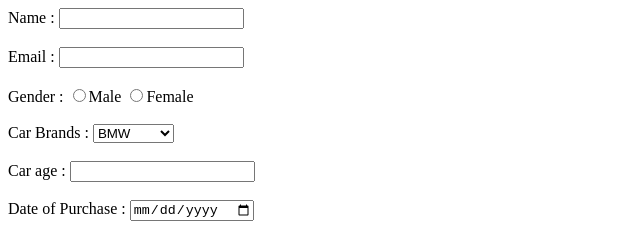
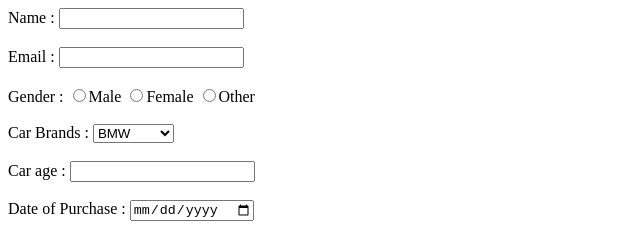
Before and after one commit to acciojob/car-insurance-form-sandyc4136, a website: page main.html in a window 1280 px wide. Shown: the top 236 px of the page, 0-640 px from the left. Drawn offline with Linux system fonts and the light colour scheme.

Commit message:
created a submission

```diff
--- a/main.html
+++ b/main.html
@@ -9,30 +9,21 @@
 <body>
 	<!-- the entire body must be written by student -->
 	<form  method="post">
-		<label for="name" >
-			Name :
-		</label>
+		<label for="name" >Name :</label>
 		<input type="text" name="name" id="name" required><br><br>
-
-		<label for="email">
-			Email :
-		</label>
+		<label for="email">Email :</label>
 		<input type="email" name="email" id="email" required> <br><br>
-		<label for="gender">
-			Gender :
-		</label>
+		<label for="gender">Gender :</label>
 		<input id="male" type="radio" name="gender" required>Male
 		<input id="female" type="radio" name="gender" required>Female
-		<br><br>
+		<input id="other" type="radio" name="gender" required>Other<br><br>
 		<label for="cars">Car Brands :</label>
 		<select name="cars" id="cars">
 			<option value="BMW">BMW</option>
 			<option value="Audi">Audi</option>
 			<option value="Mercedez">Mercedez</option>
 		</select> <br><br>
-		<label for="carage">
-			Car age :
-		</label>
+		<label for="carage">Car age :</label>
 		<input type="text"  id="carage" required> <br><br>
 		<label for="dop">Date of Purchase :</label>
 		<input type="date" id="dop" required><br><br>
```
